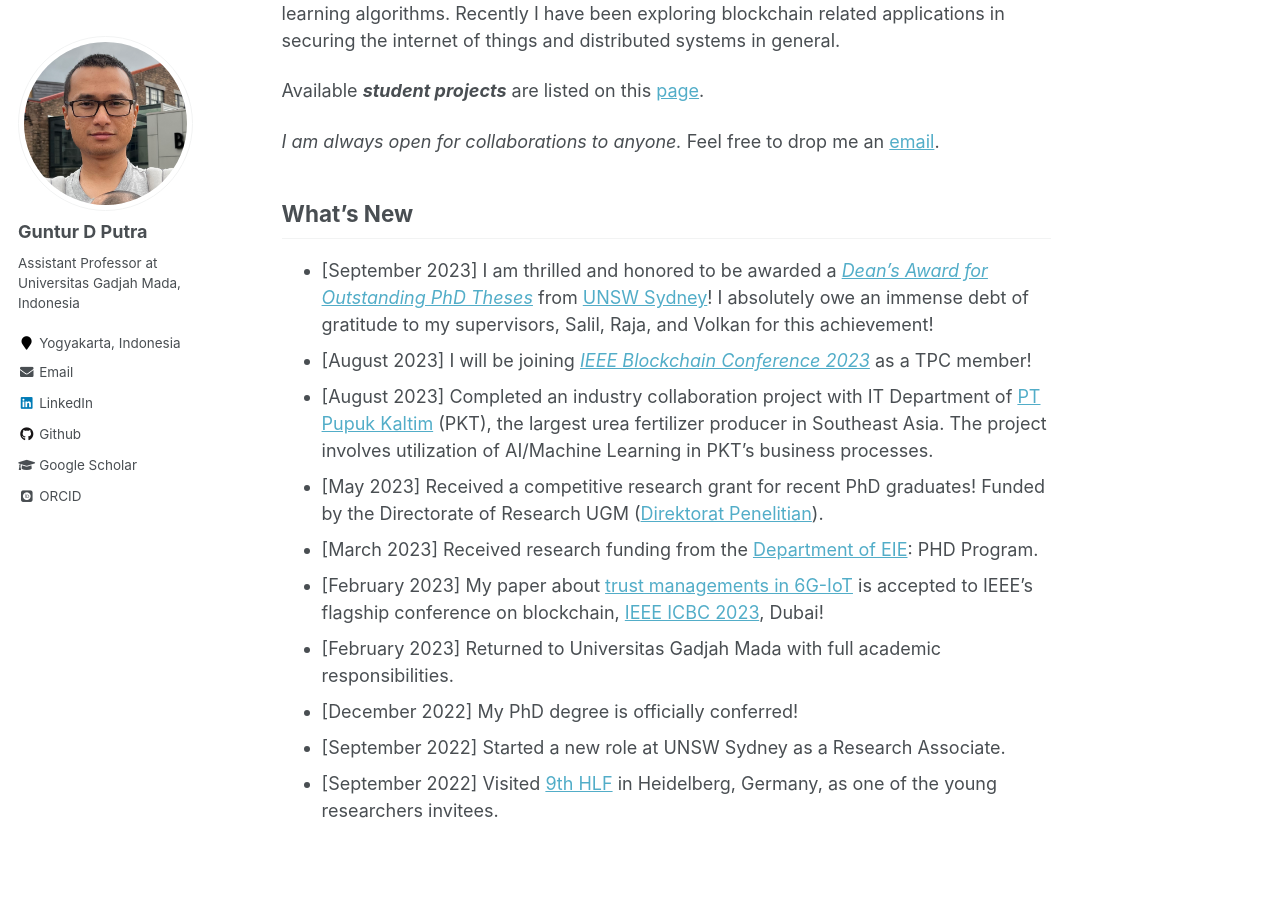
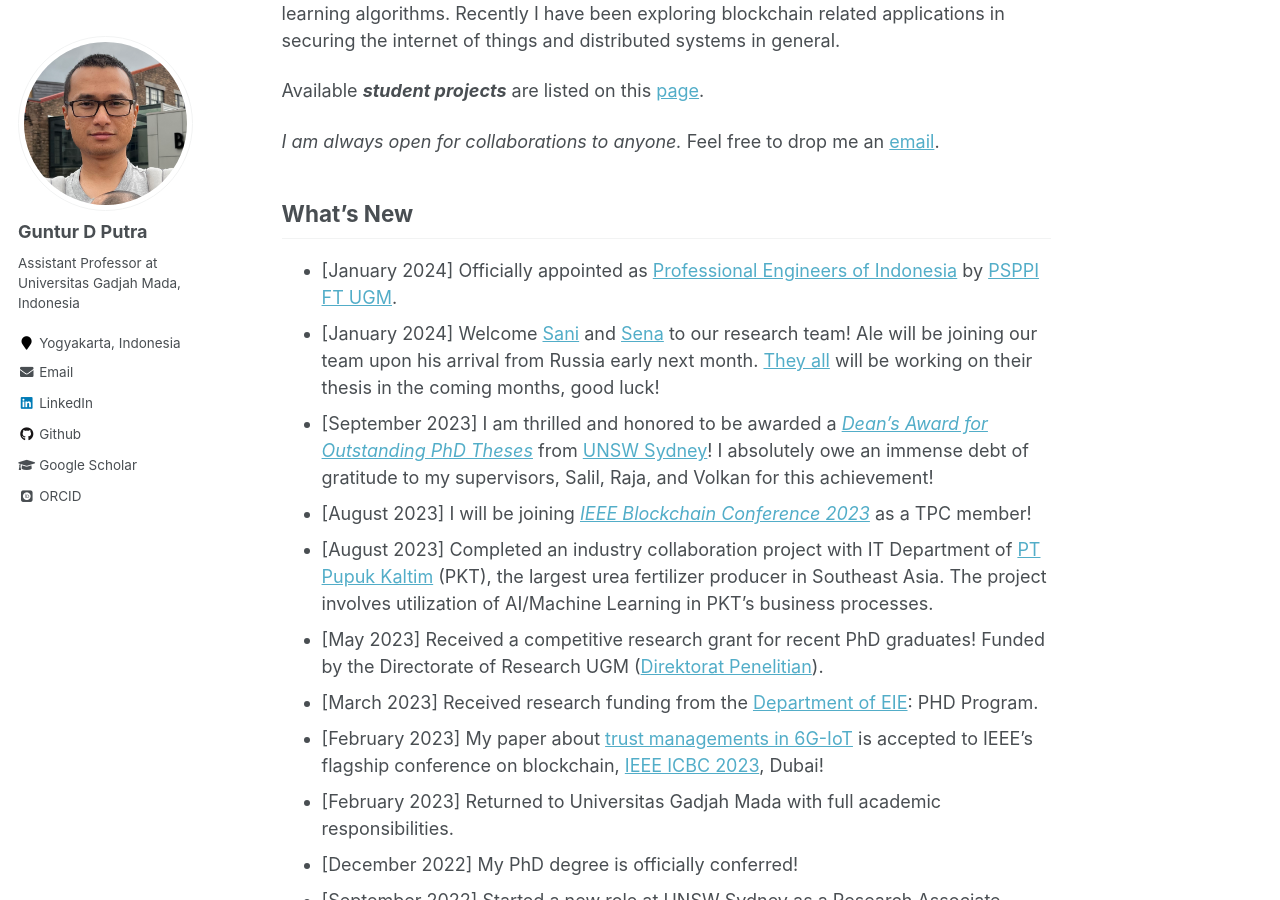
Before and after one commit to gdputra/gdputra.github.io, a Jekyll site: the page built from _pages/about.md, in a window 1280 px wide and 900 px high, scrolled down 495 px. Built offline with Jekyll 4.4.1, drawn with Linux system fonts in a browser that asks for light colours; some web fonts are replaced.

Commit message:
Update about.md
Adding a few news in What's new section.

```diff
--- a/_pages/about.md
+++ b/_pages/about.md
@@ -22,6 +22,8 @@ _I am always open for collaborations to anyone._ Feel free to drop me an [email]
 
 What's New
 ----------
+- [January 2024] Officially appointed as [Professional Engineers of Indonesia](https://www.pii.or.id/) by [PSPPI FT UGM](https://psppi.ft.ugm.ac.id/).
+- [January 2024]  Welcome [Sani](https://github.com/mufidussani) and [Sena](https://github.com/adyasena) to our research team! Ale will be joining our team upon his arrival from Russia early next month. [They all](https://github.com/orgs/dteti-sys-rsch/people) will be working on their thesis in the coming months, good luck!
 - [September 2023] I am thrilled and honored to be awarded a _[Dean’s Award for Outstanding PhD Theses](https://www.inside.unsw.edu.au/academic-excellence/deans-award-outstanding-phd-theses-recipients-announced)_ from [UNSW Sydney](https://www.unsw.edu.au/)! I absolutely owe an immense debt of gratitude to my supervisors, Salil, Raja, and Volkan for this achievement!
 - [August 2023] I will be joining *[IEEE Blockchain Conference 2023](https://ieee-cybermatics.org/2023/blockchain/)* as a TPC member!
 - [August 2023] Completed an industry collaboration project with IT Department of [PT Pupuk Kaltim](https://www.pupukkaltim.com/) (PKT), the largest urea fertilizer producer in Southeast Asia. The project involves utilization of AI/Machine Learning in PKT's business processes.
```
